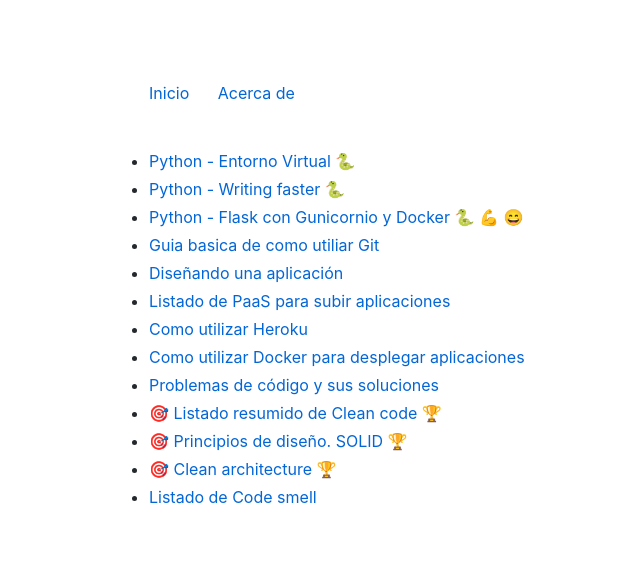
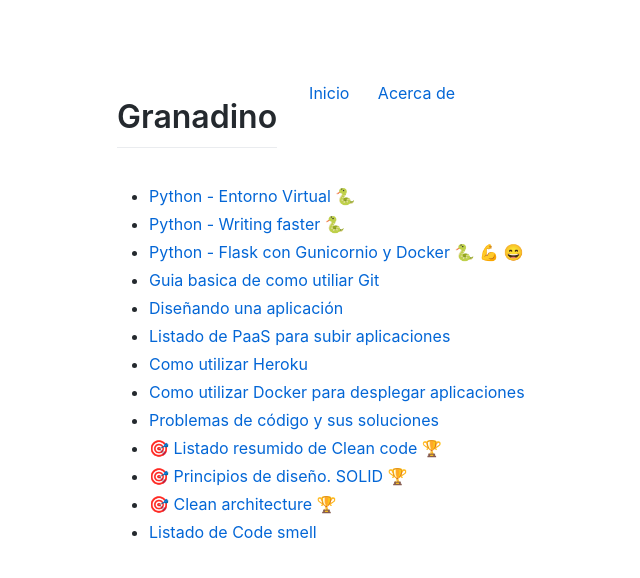
Before and after one commit to Akira3030/formacion, a Jekyll site: the page built from index.md, in a window 1280 px wide. Shown: the top 578 px of the page, without its empty margins (78-718 px from the left). Built offline with Jekyll 4.4.1, drawn with Linux system fonts in a browser that asks for light colours; emoji names are drawn with the system emoji font.

Commit message:
Update header.html

```diff
--- a/_includes/header.html
+++ b/_includes/header.html
@@ -1,8 +1,6 @@
 <header class="main-header">
     <div class="container">
-	<!-- <h1 class="mh-logo">
-	    <img src="http://flexbox.ninja/assets/images/logo.svg" width="170" height="95" alt="Flexbox.ninja">
-	</h1> -->
+	<h1 class="mh-logo">Granadino</h1>
         <nav class="main-nav">
 	    <ul class="main-nav-list">
 	        <li><a href="https://akira3030.github.io/formacion/index.html">Inicio</a></li>
```
